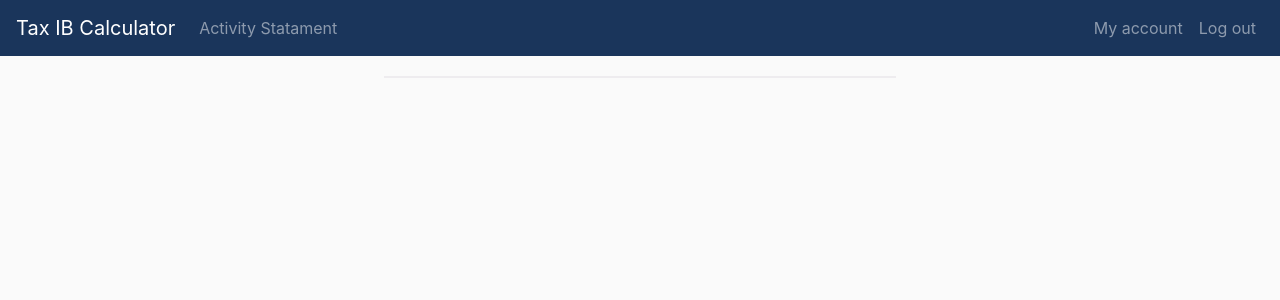
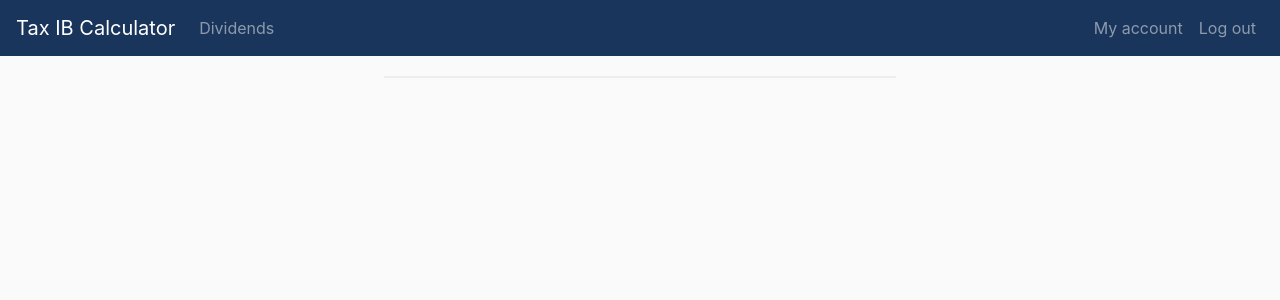
Before and after one commit to IanisPaist/TaxIB_calculator, a Flask app: page / in a window 1280 px wide. Shown: the top 300 px of the page. Run offline with Flask 2, Linux system fonts and the light colour scheme; a user stored in the database is signed in; some libraries are stand-ins or nearby versions.

Commit message:
Created dividends handling

```diff
--- a/application/routes.py
+++ b/application/routes.py
@@ -81,9 +81,9 @@ def logout():
     logout_user()
     return redirect(url_for('login'))
 
-@app.route("/activity_statement", methods=["GET","POST"])
+@app.route("/dividends", methods=["GET","POST"])
 @login_required
-def activity():
+def dividends():
     form = ActivityStatementUploadForm()
 
     if form.validate_on_submit():
@@ -95,11 +95,39 @@ def activity():
             f = form.csv.data
 
             #store the file contents as a string
-            fstring = f.read()
+            fstring = f.read().decode("utf-8")
 
-        return render_template("activity_statement.html", form=form, fstring=fstring)
+            #split strings
+            raw_lines = fstring.splitlines()
+
+            #extract only dividends into separate list
+            dividends = []
+            header = []
+            for line in raw_lines:
+                splitted_line = line.split(",")
+
+                if splitted_line[0] == "Дивиденды":
+                    if splitted_line[1] != "Header":
+                        dividends.append(line)
+
+            #create list of dictionaries
+            dividends_list = []
+
+            for line in dividends:
+                splitted_line = line.split(",")
+                dividends_list.append(
+                    {
+                        "Date" : splitted_line[3],
+                        "Currency" : splitted_line[2],
+                        "Description" : splitted_line[4].split("(")[0],
+                        "Sum" : splitted_line[5]
+                    }
+                )
+
+
+        return render_template("dividends.html", form=form, dividends_list=dividends_list)
     else:
-        return render_template("activity_statement.html", form=form)
+        return render_template("dividends.html", form=form)
 
 @app.route("/account", methods=["GET","POST"])
 @login_required
--- a/application/templates/base.html
+++ b/application/templates/base.html
@@ -33,7 +33,7 @@
                 <!-- Links for logged in user -->
                 <div class="collapse navbar-collapse" id="collapsibleNavbar">
                     <ul class="navbar-nav mr-auto">
-                        <li class="nav-item"><a class="nav-link" href="{{ url_for('activity')}}">Activity Statament</a></li>
+                        <li class="nav-item"><a class="nav-link" href="{{ url_for('dividends')}}">Dividends</a></li>
                     </ul>
                     <ul class="navbar-nav ml-auto">
                         <li class="nav-item"><a class="nav-link" href="{{ url_for('account')}}">My account</a></li>
--- a/application/templates/activity_statement.html
+++ b/application/templates/dividends.html
@@ -7,7 +7,7 @@
 
 {% block main %}
     <div class="container">
-        <form method="POST", action="/activity_statement" enctype="multipart/form-data">
+        <form method="POST", action="/dividends" enctype="multipart/form-data">
             {{ form.hidden_tag() }}
 
             <fieldset class="form-group">
@@ -38,7 +38,9 @@
         </div>
 
         <div class="row">
-            {{ fstring }}
+            {% for row in dividends_list %}
+                {{ row["Date"] }} {{ row["Currency"] }} {{ row["Description"] }} {{ row["Sum"] }} </br>
+            {% endfor %}
         </div>
     </div>
 
```
